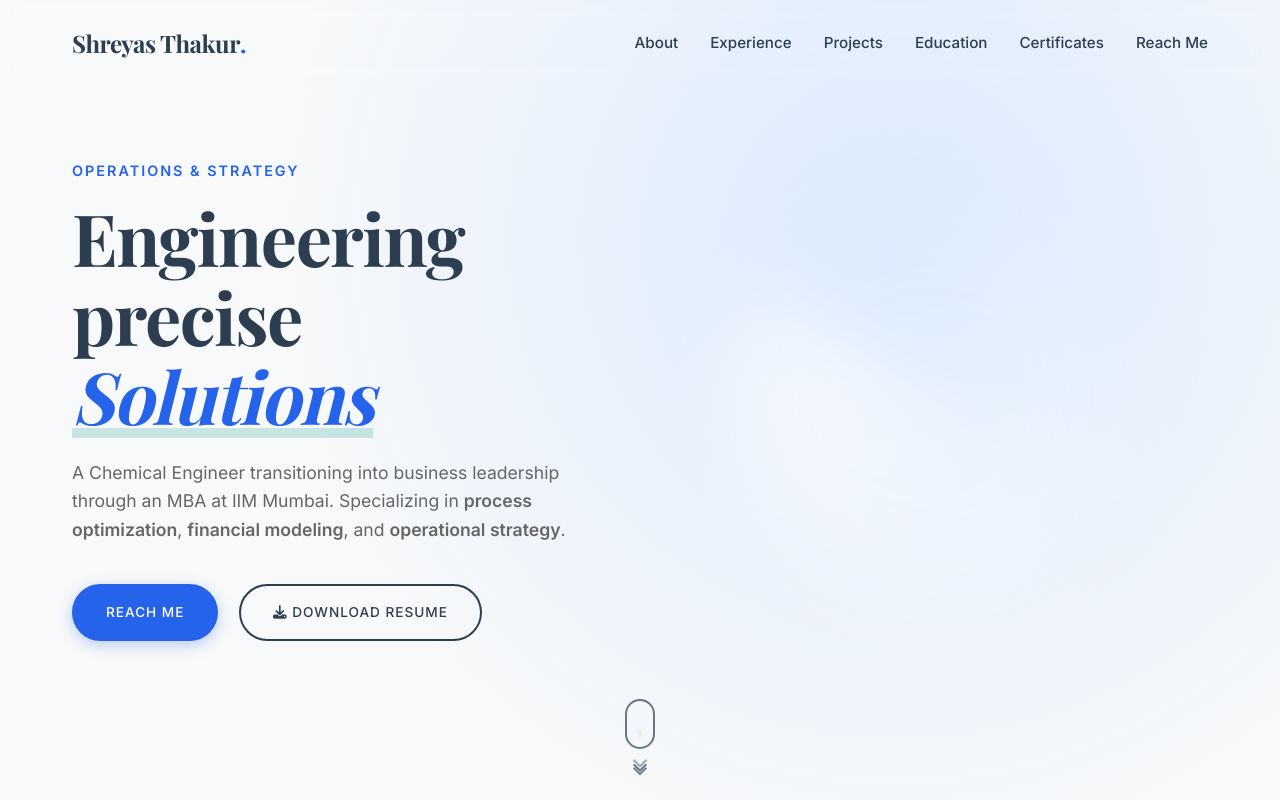
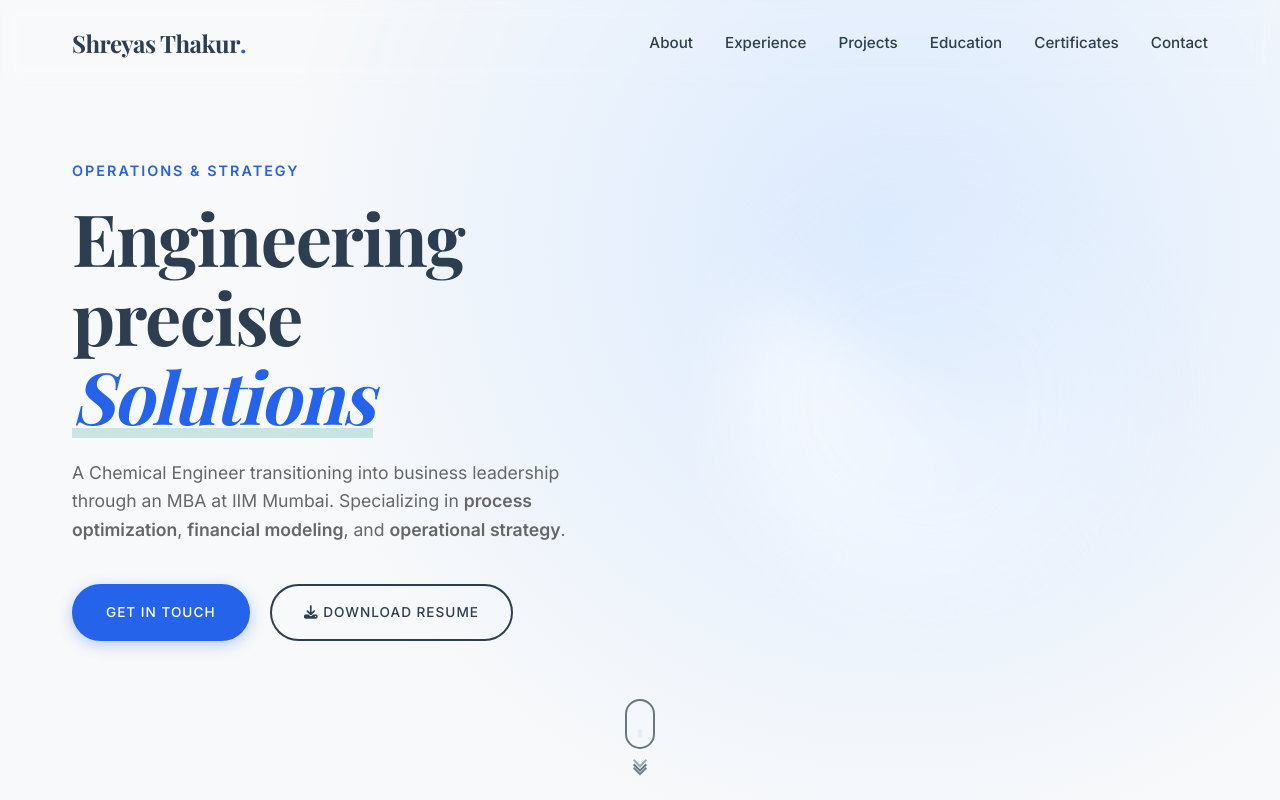
Before and after one commit to ShreyasThakur11/ShreyasThakur11.github.io, a plain HTML site: page Source Code/index.html in a window 1280 px wide. Shown: the top 800 px of the page. Drawn offline with nearby package versions, Linux system fonts and the light colour scheme; a web font is replaced by a local one.

Commit message:
Shreyas Thakur Portfolio
Co-authored-by: ShreyasThakur11 <thakursm11@gmail.com>

```diff
--- a/Source Code/index.html
+++ b/Source Code/index.html
@@ -50,7 +50,7 @@
                 <li><a href="#projects" data-target="projects">Projects</a></li>
                 <li><a href="#education" data-target="education">Education</a></li>
                 <li><a href="#credentials" data-target="credentials">Certificates</a></li>
-                <li><a href="#contact" data-target="contact" class="btn-nav">Reach Me</a></li>
+                <li><a href="#contact" data-target="contact" class="btn-nav">Contact</a></li>
             </ul>
         </div>
     </nav>
@@ -66,7 +66,7 @@
                     Specializing in <strong>process optimization</strong>, <strong>financial modeling</strong>, and <strong>operational strategy</strong>.
                 </p>
                 <div class="cta-group">
-                    <a href="#contact" class="btn btn-primary">Reach Me</a>
+                    <a href="#contact" class="btn btn-primary">Get in Touch</a>
                     <a href="https://github.com/ShreyasThakur11/Resume/releases/latest/download/Shreyas_Thakur_Resume.pdf" class="btn btn-secondary"><i class="fas fa-download"></i> Download Resume</a>
                 </div>
             </div>
@@ -270,7 +270,7 @@
         <div class="container">
             <div class="contact-wrapper card-glass reveal-up">
                 <div class="contact-info">
-                    <h2>Reach Me</h2>
+                    <h2>Get in Touch</h2>
                     <p>I am seeking consulting and leadership roles to drive strategic business growth through analytical rigor.</p>
 
                     <div class="contact-details">
```
